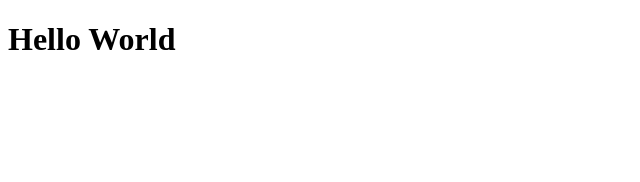
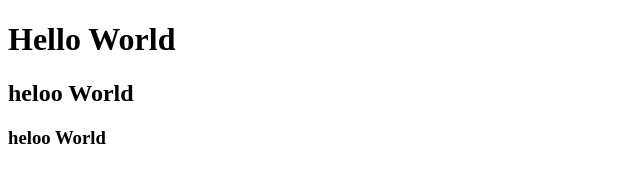
Before and after one commit to bogdan970205/Titorial, a plain HTML site: page index.html in a window 1280 px wide. Shown: the whole page, without its empty margins (0-640 px from the left). Drawn offline with Linux system fonts and the light colour scheme.

Commit message:
add index.html

```diff
--- a/index.html
+++ b/index.html
@@ -10,6 +10,8 @@
 
 <body>
     <h1>Hello World</h1>
+    <h2>heloo World</h2>
+    <h3>heloo World</h3>
 </body>
 
 </html>
```
